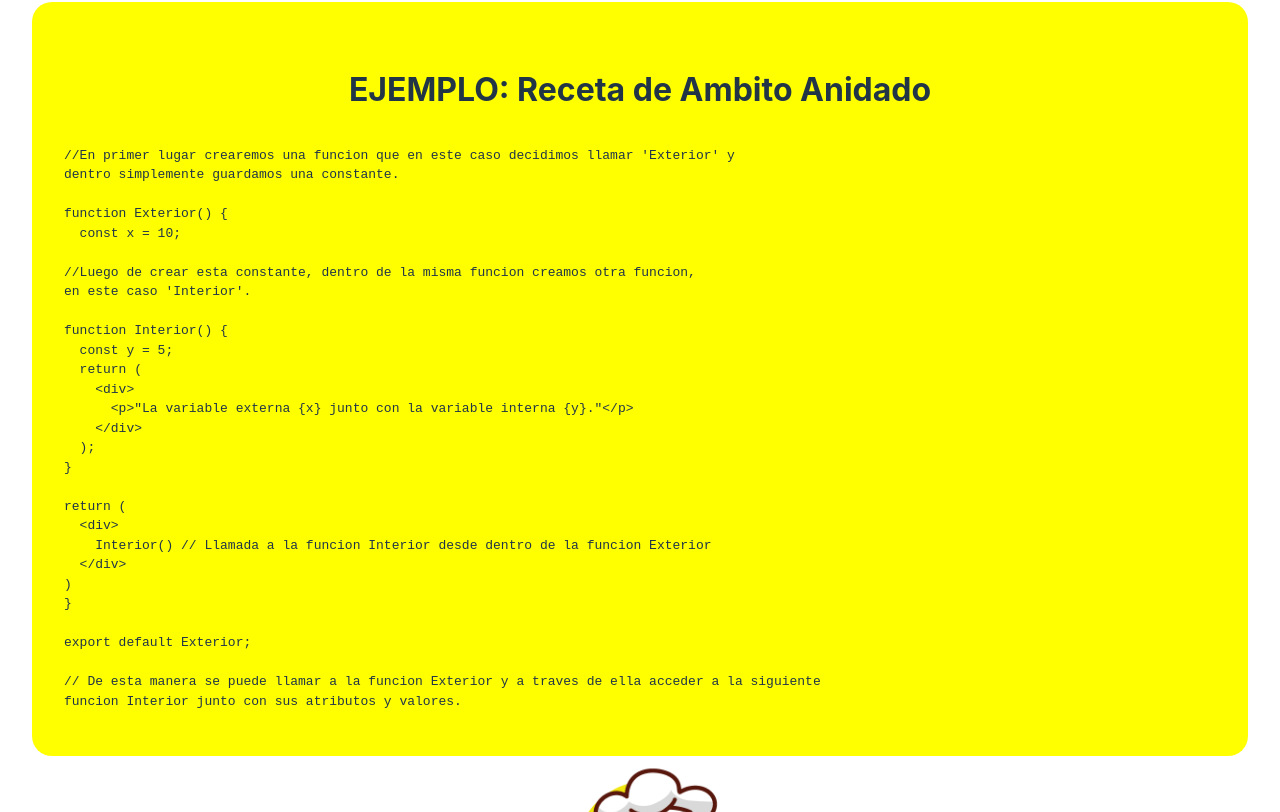
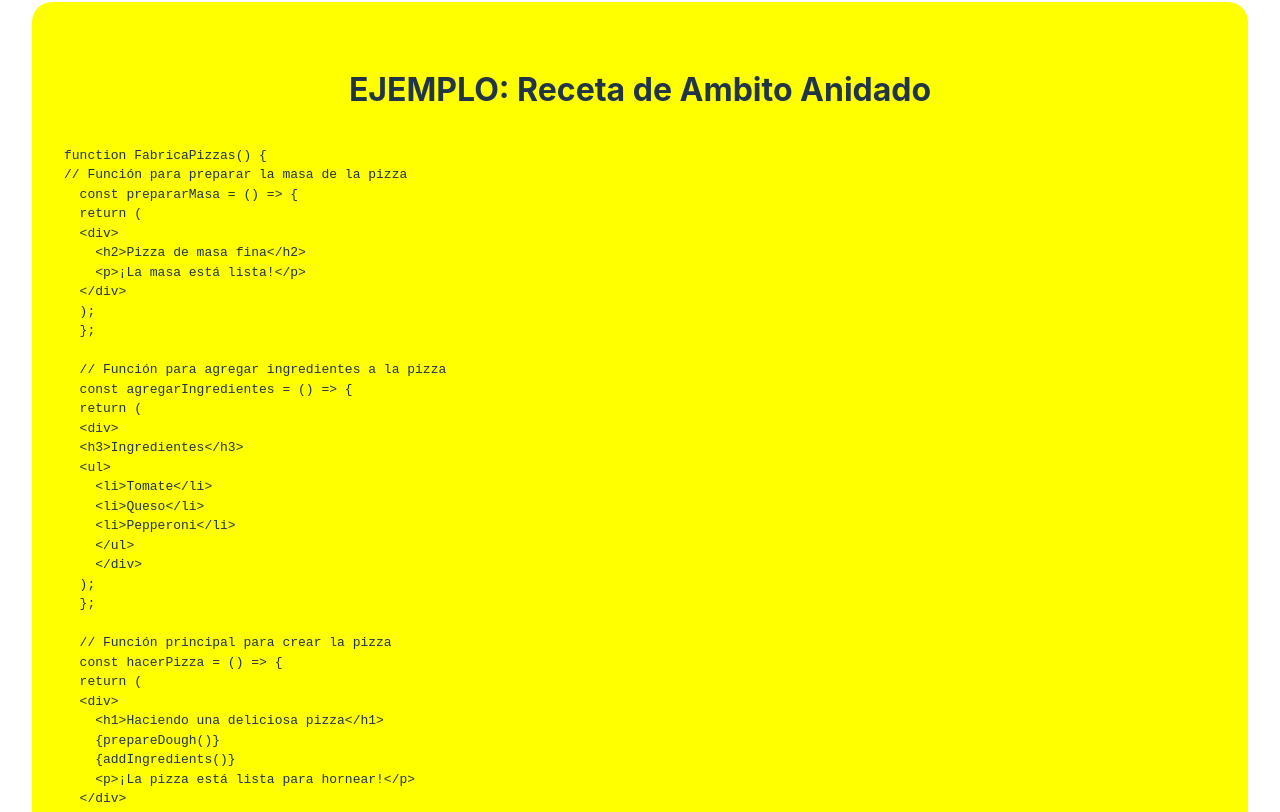
Before and after one commit to benjamontero/javascript-presentation, a React (Vite) app: page /barscope/anidado in a window 1280 px wide. Shown: the part 368-1180 px from the top of the page. Built offline with nearby package versions, Linux system fonts and the light colour scheme.

Commit message:
cambios en ambibto anidado

```diff
--- a/src/components/Scope/AmbitoAnidado.jsx
+++ b/src/components/Scope/AmbitoAnidado.jsx
@@ -14,35 +14,51 @@ export const AmbitoAnidado = () => {
           <pre>
             <code>
               {
-                `//En primer lugar crearemos una funcion que en este caso decidimos llamar 'Exterior' y
-dentro simplemente guardamos una constante.
+                `function FabricaPizzas() {
+// Función para preparar la masa de la pizza
+  const prepararMasa = () => {
+  return (
+  <div>
+    <h2>Pizza de masa fina</h2>
+    <p>¡La masa está lista!</p>
+  </div>
+  );
+  };
 
-function Exterior() {
-  const x = 10;
-
-//Luego de crear esta constante, dentro de la misma funcion creamos otra funcion,
-en este caso 'Interior'.
-
-function Interior() {
-  const y = 5;
+  // Función para agregar ingredientes a la pizza
+  const agregarIngredientes = () => {
   return (
-    <div>
-      <p>"La variable externa {x} junto con la variable interna {y}."</p>
+  <div>
+  <h3>Ingredientes</h3>
+  <ul>
+    <li>Tomate</li>
+    <li>Queso</li>
+    <li>Pepperoni</li>
+    </ul>
     </div>
   );
+  };
+
+  // Función principal para crear la pizza
+  const hacerPizza = () => {
+  return (
+  <div>
+    <h1>Haciendo una deliciosa pizza</h1>
+    {prepareDough()}
+    {addIngredients()}
+    <p>¡La pizza está lista para hornear!</p>
+  </div>
+  );
+  };
+
+return (
+<div className="fabrica-pizzas">
+  {hacerPizza()}
+</div>
+);
 }
 
-return (
-  <div>
-    Interior() // Llamada a la funcion Interior desde dentro de la funcion Exterior
-  </div>
-)
-}
-
-export default Exterior;
-
-// De esta manera se puede llamar a la funcion Exterior y a traves de ella acceder a la siguiente
-funcion Interior junto con sus atributos y valores.`
+export default FabricaPizzas;`
               }
             </code>
           </pre>
@@ -53,7 +69,7 @@ funcion Interior junto con sus atributos y valores.`
         <img className="img-logo-barScript" src={chefScript} alt="chef de Barscript" />
         <h3>CHEF</h3>
         <p>
-          En este ejemplo se demuestra como las funciones pueden estar anidadas entre si, esto es util para controlar la visibilidad y el acceso a variables en diferentes niveles de anidamiento.
+          En el ejemplo anterior se ve de que trata el ambito anidado, funciones que se entrelazan las unas con las otras. En este caso vemos, la funcion 'prepararMasa' se encarga de la masa, 'agregarIngredientes' de añadir los ingredientes que el cliente desee y 'hacerPizza' es la funcion principal que llama a las otras dos para crear la pizza completa.
         </p>
       </div>
       <button>
```
